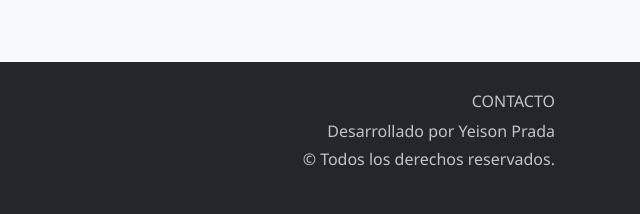
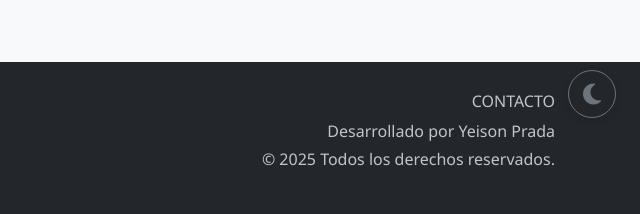
Before and after one commit to boogeyman02/Codigos_SQLLITE3, a website: page frontend/login.html in a window 1280 px wide. Shown: the part 658-872 px from the top of the page, 640-1280 px from the left. Drawn offline with nearby package versions, Linux system fonts and the light colour scheme.

Commit message:
se mejoro y se agrego el modo oscuro en admin y login

```diff
--- a/frontend/login.html
+++ b/frontend/login.html
@@ -72,10 +72,22 @@
         }
 
         .theme-toggle {
-            position: absolute;
-            right: 20px;
-            top: 20px;
-            z-index: 10;
+            position: fixed;
+            right: 24px;
+            bottom: 24px;
+            z-index: 1050;
+        }
+
+        .theme-toggle .btn {
+            border-radius: 50%;
+            width: 48px;
+            height: 48px;
+            padding: 0;
+            display: flex;
+            align-items: center;
+            justify-content: center;
+            box-shadow: 0 2px 8px rgba(0, 0, 0, 0.12);
+            font-size: 1.5rem;
         }
 
         .brand-link {
@@ -92,7 +104,11 @@
 </head>
 
 <body class="bg-light">
-
+    <!-- Elimino el botón de modo oscuro de la parte superior -->
+    <div class="theme-toggle">
+        <button id="toggleTheme" class="btn btn-outline-secondary" title="Cambiar tema">
+            <span id="themeIcon" class="fas fa-moon"></span>
+        </button>
     </div>
     <!-- Navbar -->
     <nav class="navbar navbar-expand-lg navbar-dark bg-dark mb-4">
```
Also changed, not shown: frontend/admin.html (+17 -0 lines).
